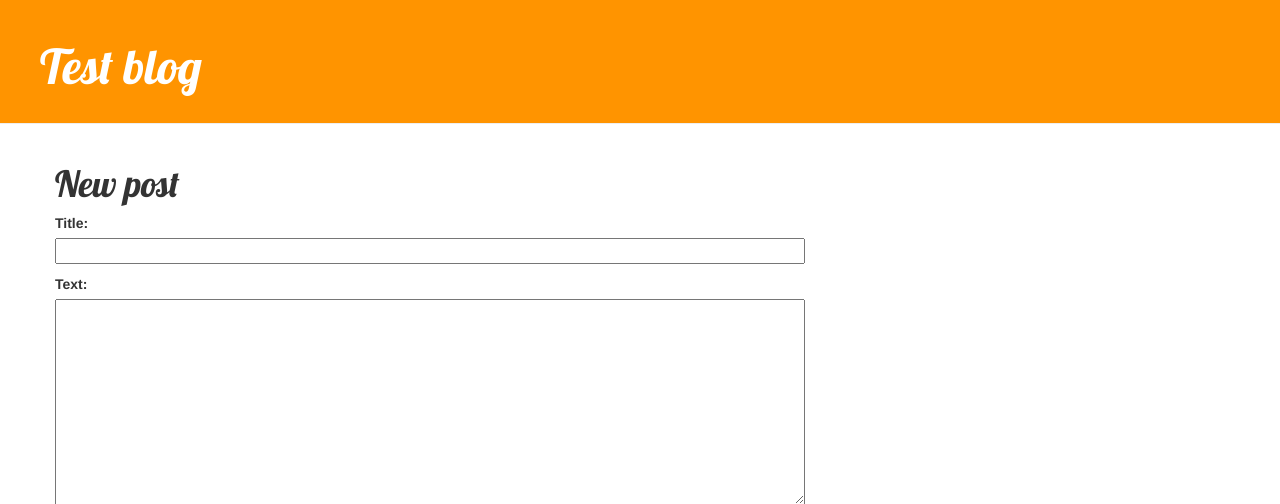
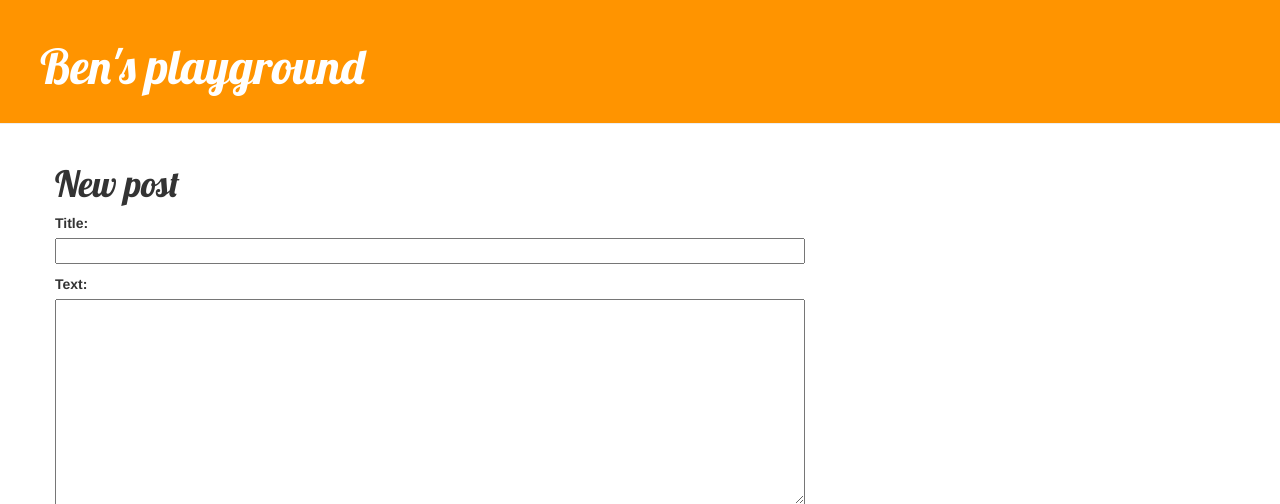
Before and after one commit to bengeh/my-first-blog, a Django app: page /post/new/ in a window 1280 px wide. Shown: the top 504 px of the page. Run offline with Django 3.2, Linux system fonts and the light colour scheme; some libraries are stand-ins or nearby versions.

Commit message:
changed title of site

```diff
--- a/blog/templates/blog/base.html
+++ b/blog/templates/blog/base.html
@@ -1,7 +1,7 @@
 {% load staticfiles %}
 <html>
     <head>
-        <title>Test blog</title>
+        <title>Ben's playground</title>
         <link rel="stylesheet" href="//maxcdn.bootstrapcdn.com/bootstrap/3.2.0/css/bootstrap.min.css">
         <link rel="stylesheet" href="//maxcdn.bootstrapcdn.com/bootstrap/3.2.0/css/bootstrap-theme.min.css">
         <link href='//fonts.googleapis.com/css?family=Lobster&subset=latin,latin-ext' rel='stylesheet' type='text/css'>
@@ -12,7 +12,7 @@
             {% if user.is_authenticated %}
                 <a href="{% url 'post_new' %}" class="top-menu"><span class="glyphicon glyphicon-plus"></span></a>
             {% endif %}
-            <h1><a href="/">Test blog</a></h1>
+            <h1><a href="/">Ben's playground</a></h1>
         </div>
         <div class="content container">
             <div class="row">
```
